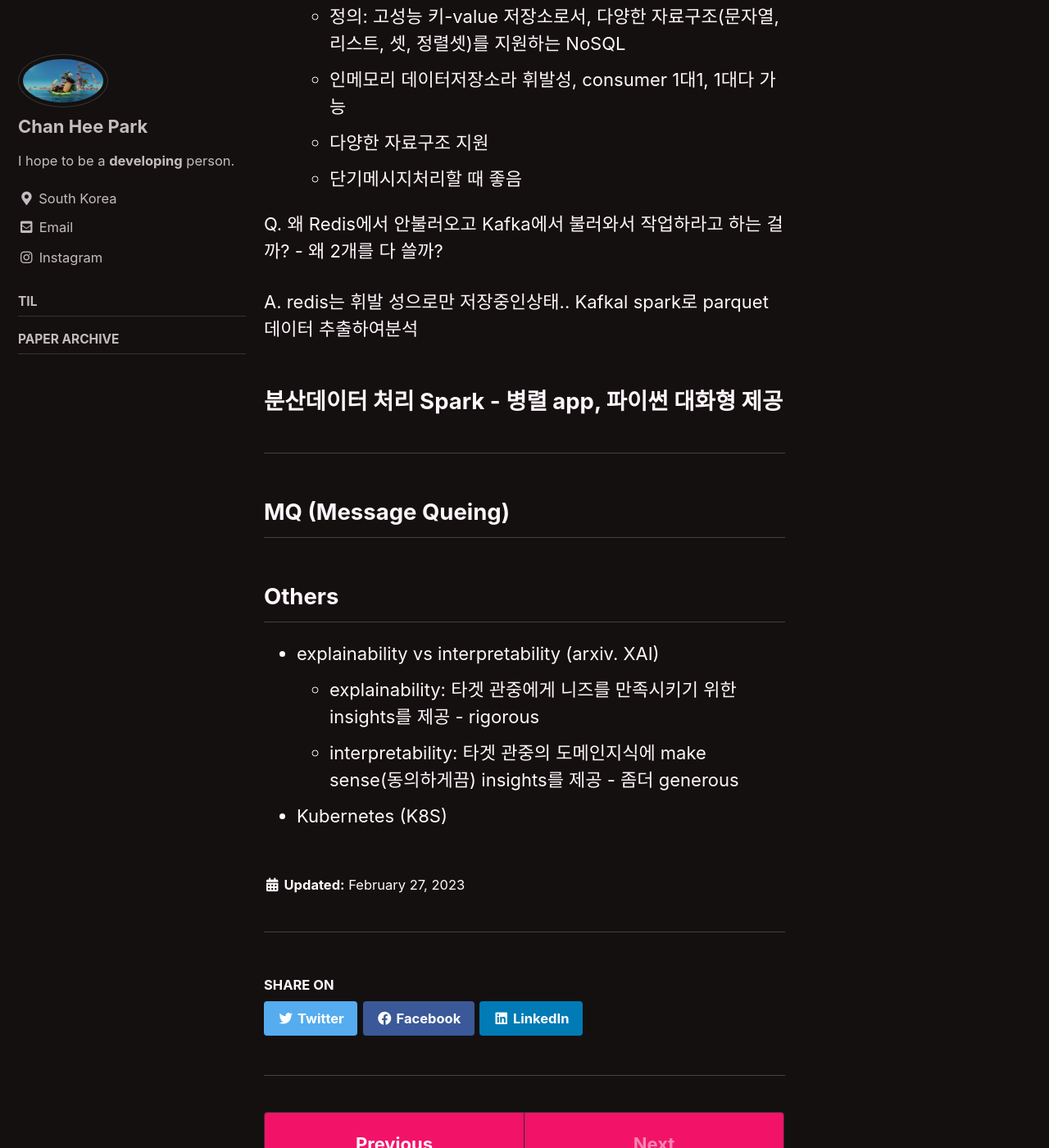
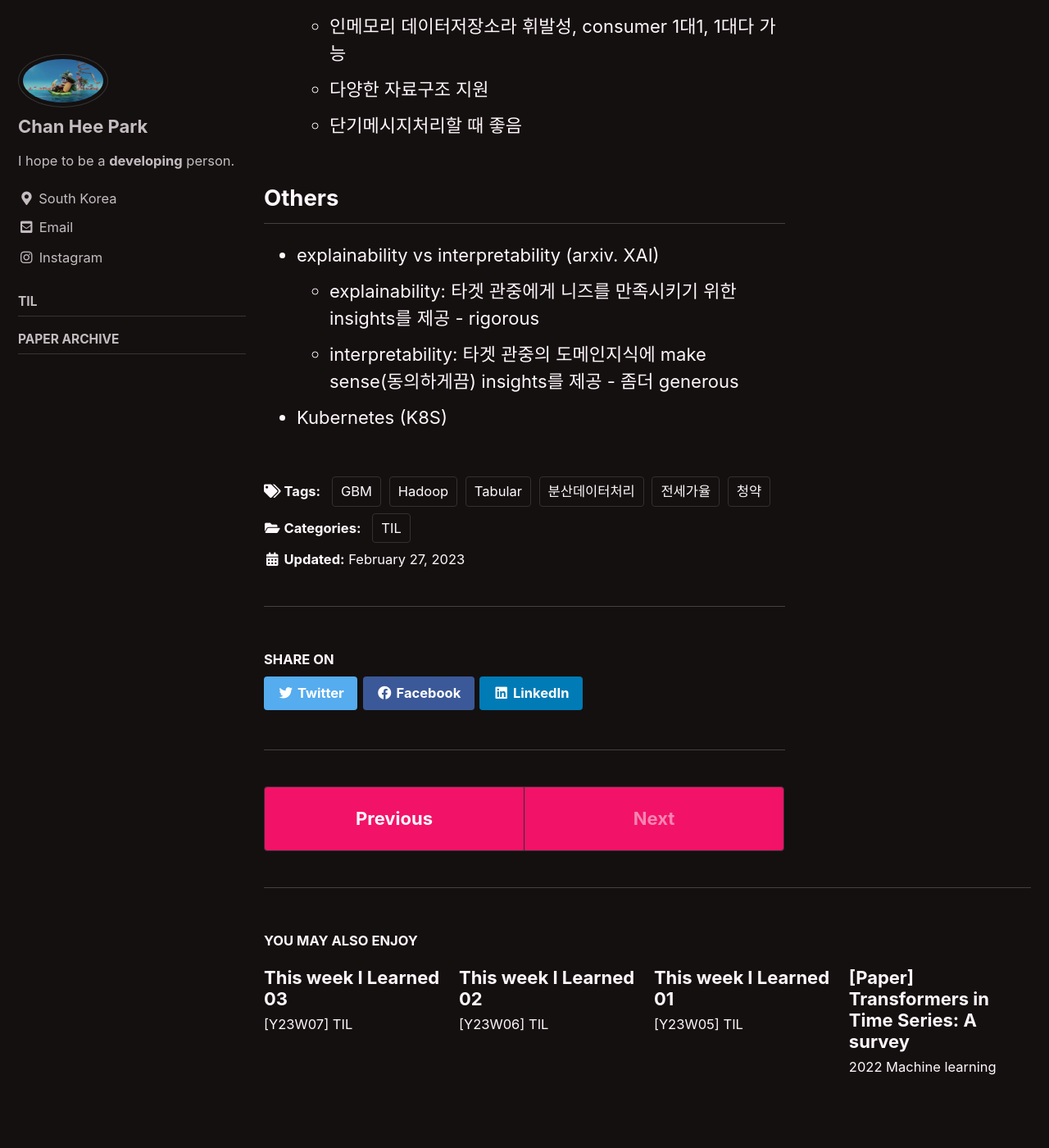
Before and after one commit to chnychny/chnychny.github.io, a Jekyll site: the page built from _posts/2023-02-27-[Y23W08] TIL.md, in a window 1280 px wide and 1400 px high, scrolled down 5861 px. Shown: the whole window at 82% size. Built offline with Jekyll 4.4.1, drawn with Linux system fonts in a browser that asks for light colours; cached includes are drawn as plain includes; some of the changed text lies outside the part shown.

Commit message:
commit230227-2

```diff
--- a/_posts/2023-02-27-[Y23W08] TIL.md
+++ b/_posts/2023-02-27-[Y23W08] TIL.md
@@ -1,8 +1,13 @@
-# [Y23W08] TIL
-
+---
+title: "This week I Learned 04"
+excerpt: "[Y23W08] TIL"
+date: 2023-02-27
+categories: TIL
+permalink: /categories/TIL/
+tags: [Tabular, 청약, 전세가율, GBM,Hadoop,분산데이터처리]
+---
 ## Tabular data
-
-## TabNet (2021, Google AI)
+### TabNet (2021, Google AI)
 
 - conv DNN블록으로 tree모델과 유사한 형태로 모델 꾸림
     - step별로 attention layer를 넣어서 블록내에 sparsemax(0,1근처에서 smooth하지않고 꺾이기 때문에 attention layer에 효과적), prior scale(i번째 단계에서 변수의 중복반영여부를 결정하는 factor)을 활용 → 변수 중요도를 학습할 수 있도록 고안됨
@@ -106,14 +111,6 @@
     - 다양한 자료구조 지원
     - 단기메시지처리할 때 좋음
 
-Q. 왜 Redis에서 안불러오고 Kafka에서 불러와서 작업하라고 하는 걸까? - 왜 2개를 다 쓸까?
-
-A. redis는 휘발 성으로만 저장중인상태.. Kafkal spark로 parquet데이터 추출하여분석
-
-## 분산데이터 처리 Spark - 병렬 app, 파이썬 대화형 제공
-
-## MQ (Message Queing)
-
 ## Others
 
 - explainability vs interpretability (arxiv. XAI)
```
Also changed, not shown: other parts of _posts/2023-02-27-[Y23W08] TIL.md (+4 -4 lines), _posts/2023-02-27-[Y23W07] TIL.md (+15 -9 lines).
